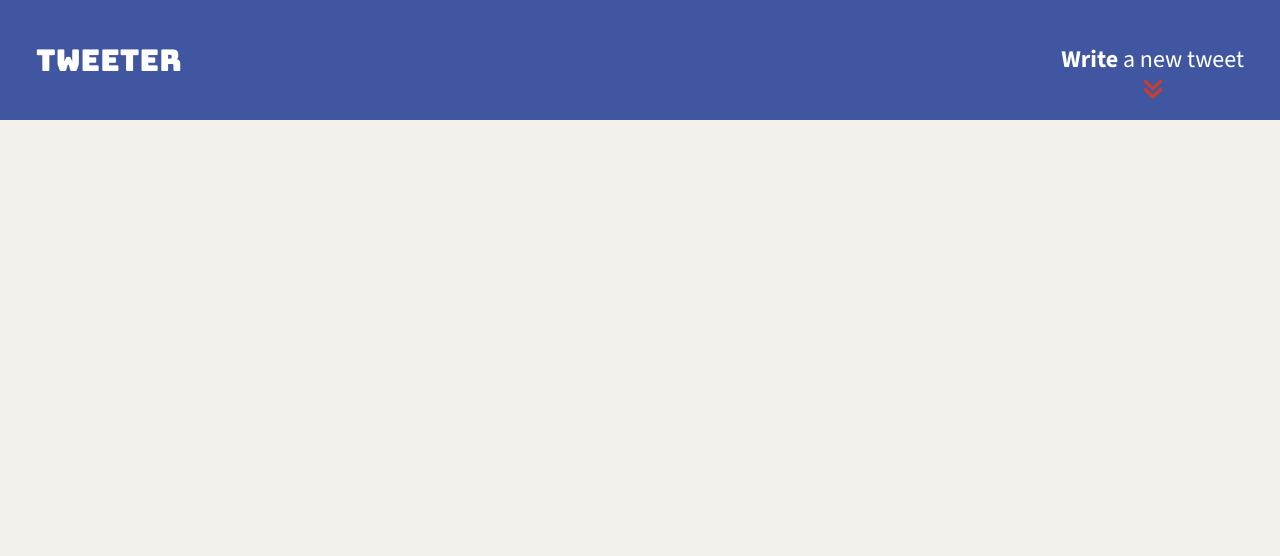
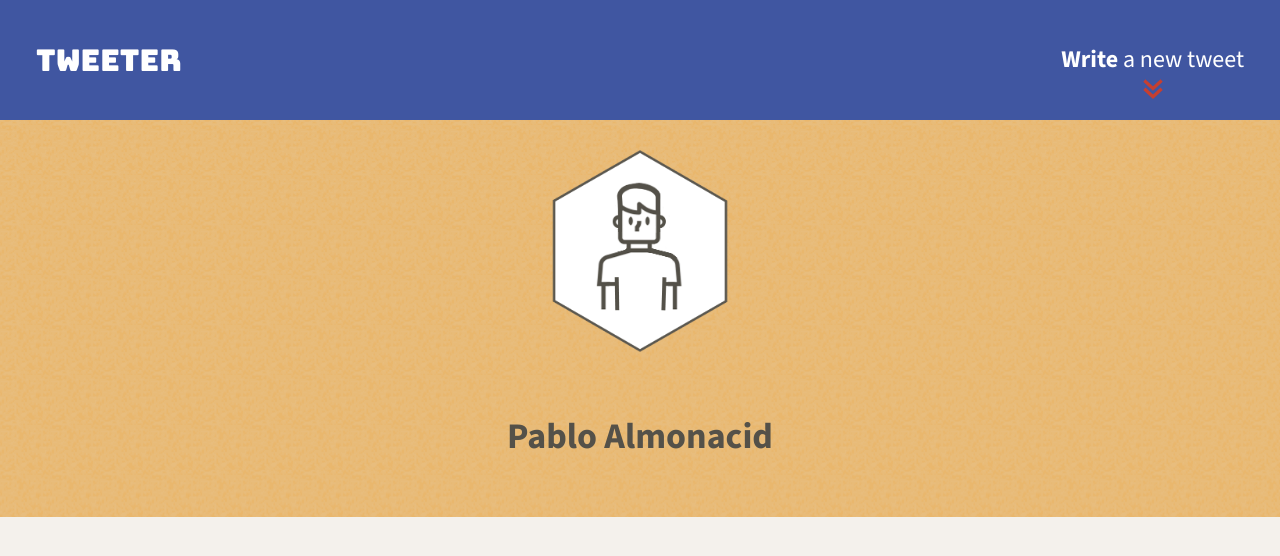
Before and after one commit to Marpace/tweeter, a plain HTML site: page public/index.html in a window 1280 px wide. Drawn offline with nearby package versions, Linux system fonts and the light colour scheme.

Commit message:
add header markup and styles

```diff
--- a/public/index.html
+++ b/public/index.html
@@ -19,6 +19,7 @@
     <!-- App CSS -->
     <link rel="stylesheet" href="/styles/layout.css" type="text/css" />
     <link rel="stylesheet" href="/styles/nav.css" type="text/css" />
+    <link rel="stylesheet" href="/styles/header.css" type="text/css" />
 
     <!-- External JS -->
     <script src="https://ajax.googleapis.com/ajax/libs/jquery/3.4.1/jquery.min.js"></script>
@@ -36,6 +37,15 @@
         <img src="./icons/angles-double-icon.svg" class="nav-option__icon"/>
       </div>
     </nav>
+    <header>
+      <div>
+        <img class="user-logo" src="/images/profile-hex-2.png">
+      </div>
+      <br>
+      <div >
+        <h2 class="user-name">Pablo Almonacid</h2>
+      </div>
+    </header>
 
     <!-- Page-specific (main) content here -->
     <main class="container"></main>
--- /dev/null
+++ b/public/styles/header.css
@@ -0,0 +1,12 @@
+header {
+  padding: 30px;
+  display: flex;
+  flex-direction: column;
+  justify-content: center;
+  align-items: center;
+  background-image: url("../images/cream-dust-1920x1080.png");
+}
+
+.user-logo {
+  max-width: 200px;
+}
--- a/public/styles/layout.css
+++ b/public/styles/layout.css
@@ -19,6 +19,7 @@ body {
   color: #545149;
   background-color: #f4f1ec;
   font-size: 24px;
+  padding-top: 120px;
 }
 
 /*
--- a/public/styles/nav.css
+++ b/public/styles/nav.css
@@ -1,11 +1,14 @@
 nav {
   height: 120px;
+  width: 100%;
   padding: 0 1.5em;
   display: flex;
   justify-content: space-between;
   align-items: center;
   background-color: #4056A1;
   color: #ffffff;
+  position: fixed;
+  top: 0;
 }
 
 .nav-logo {
```
Also changed, not shown: public/images/cream-dust-1920x1080.png (added), public/images/profile-hex-2.png (added).
